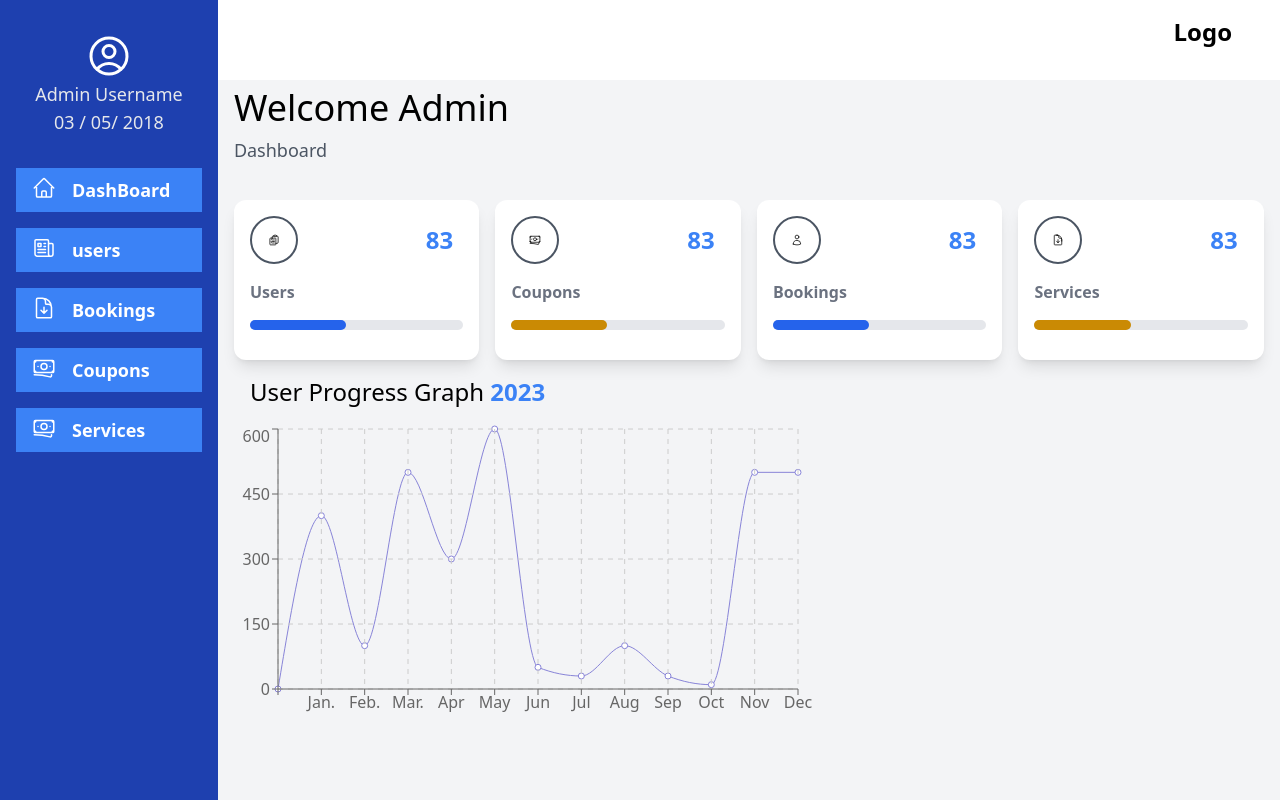
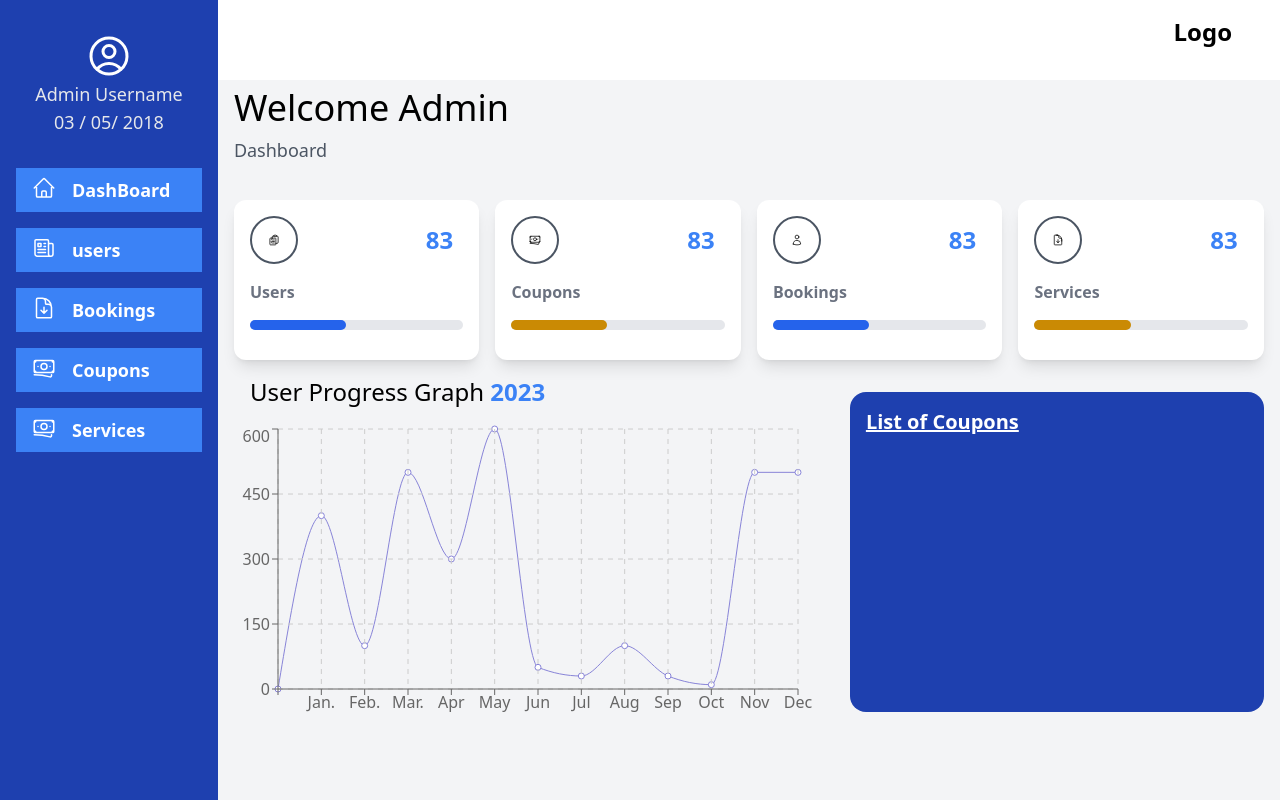
Before and after one commit to shinorspellz/Vmodel_Dashboard, a React (Create React App) app: page / in a window 1280 px wide. Built offline with nearby package versions, Linux system fonts and the light colour scheme.

Commit message:
Changing graph type

```diff
--- a/package.json
+++ b/package.json
@@ -6,6 +6,7 @@
     "@testing-library/jest-dom": "^5.17.0",
     "@testing-library/react": "^13.4.0",
     "@testing-library/user-event": "^13.5.0",
+    "@tremor/react": "^3.8.1",
     "react": "^18.2.0",
     "react-dom": "^18.2.0",
     "react-scripts": "5.0.1",
--- /dev/null
+++ b/src/components/AddCoupon.jsx
@@ -0,0 +1,13 @@
+import React from "react";
+
+function AddCoupon() {
+  return (
+    <div className="w-full h-[40vh] rounded-2xl mt-4 bg-blue-800 mr-4">
+      <div className="text-xl font-semibold text-white p-4 underline">
+        List of Coupons
+      </div>
+    </div>
+  );
+}
+
+export default AddCoupon;
--- /dev/null
+++ b/src/components/NewGraph.jsx
@@ -0,0 +1,7 @@
+import React from "react";
+
+function NewGraph() {
+  return <div>NewGraph</div>;
+}
+
+export default NewGraph;
--- a/src/components/UserGgraph.jsx
+++ b/src/components/UserGgraph.jsx
@@ -19,8 +19,8 @@ const data = [
 
 function UserGgraph() {
   return (
-    <div>
-      <div className="text-2xl ml-4 mb-4 px-4">
+    <div className="w-full h-[30vh]">
+      <div className="w-full text-2xl ml-4 mb-4 px-4">
         User Progress Graph{" "}
         <span className="text-2xl  text-blue-500 font-bold">2023</span>
       </div>
--- a/src/pages/DashBoard.jsx
+++ b/src/pages/DashBoard.jsx
@@ -1,5 +1,6 @@
 import React from "react";
 import UserGgraph from "../components/UserGgraph";
+import AddCoupon from "../components/AddCoupon";
 
 function DashBoard() {
   return (
@@ -135,8 +136,14 @@ function DashBoard() {
           </div>
         </div>
       </div>
-      <div className="mt-4 flex justify-between">
-        <UserGgraph />
+      <div className="mt-4 flex justify-between gap-4">
+        <div className="w-full">
+          {" "}
+          <UserGgraph />
+        </div>
+        <div className="w-full mx-4 rounded-2xl">
+          <AddCoupon />
+        </div>
       </div>
     </div>
   );
```
Also changed, not shown: 1 other file (tests, documents, lock files or other folders).
